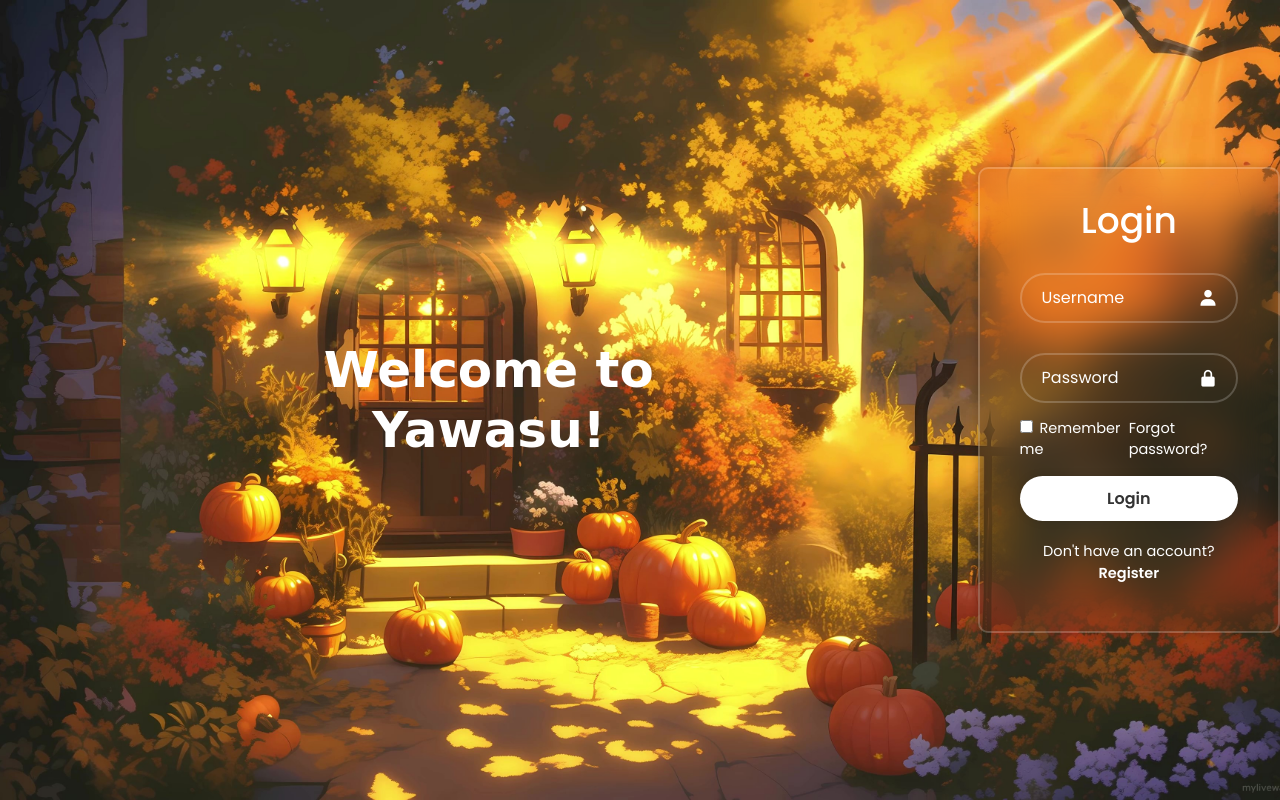
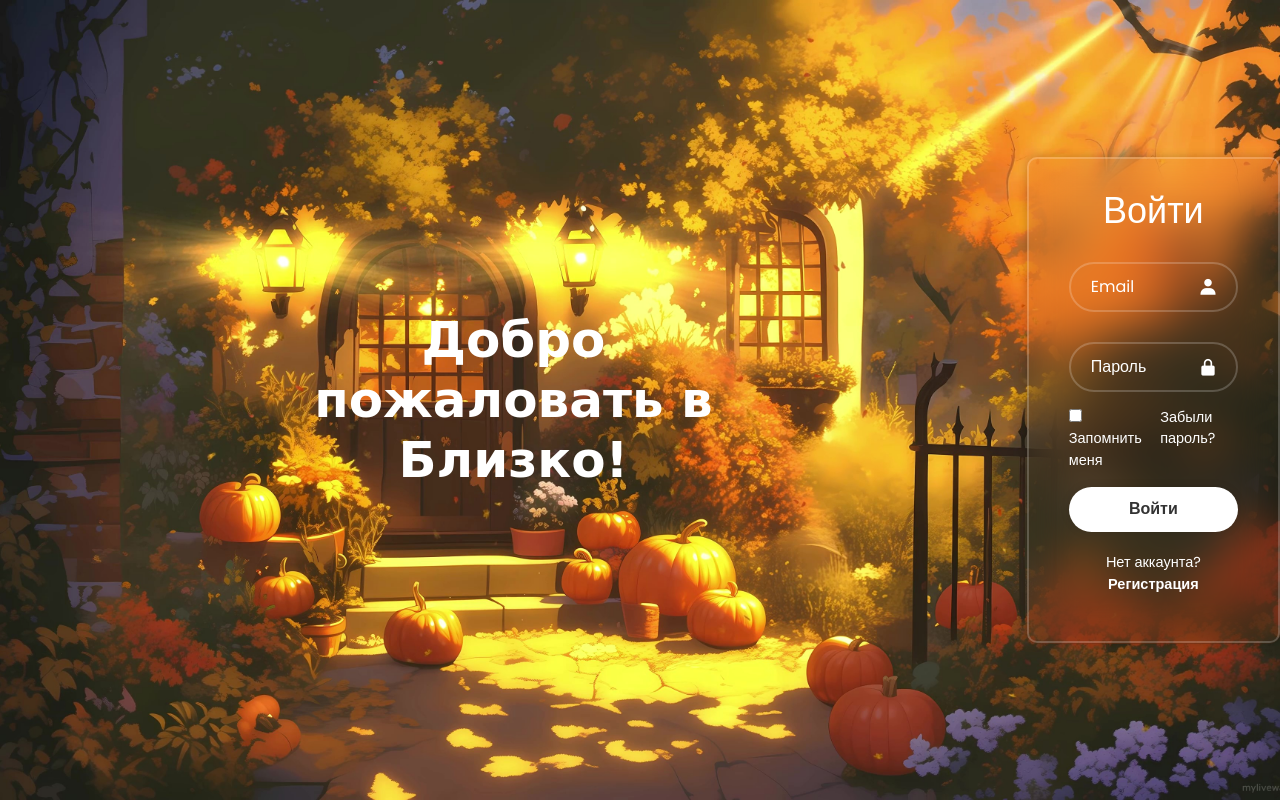
Before and after one commit to Londelord/Londelord.github.io, a plain HTML site: page index.html in a window 1280 px wide. Drawn offline with nearby package versions, Linux system fonts and the light colour scheme.

Commit message:
Changed on Russian localization

```diff
--- a/index.html
+++ b/index.html
@@ -3,7 +3,7 @@
   <head>
     <meta charset="UTF-8" />
     <meta name="viewport" content="width=device-width, initial-scale=1.0" />
-    <title>Yawasu</title>
+    <title>Близко</title>
     <link
       href="https://cdn.jsdelivr.net/npm/bootstrap@5.3.3/dist/css/bootstrap.min.css"
       rel="stylesheet"
@@ -27,17 +27,17 @@
         font-size: 50px;
       "
     >
-      Welcome to Yawasu!
+      Добро пожаловать в Близко!
     </h1>
     <div class="wrapper">
       <form action="">
-        <h1>Login</h1>
+        <h1>Войти</h1>
         <div class="input-box">
           <input
             id="login"
             type="text"
             name="login"
-            placeholder="Username"
+            placeholder="Email"
             required
           />
           <i class="bx bxs-user"></i>
@@ -46,18 +46,18 @@
           <input
             id="password"
             type="password"
-            placeholder="Password"
+            placeholder="Пароль"
             required
           />
           <i class="bx bxs-lock-alt"></i>
         </div>
         <div class="remember-forgot">
-          <label><input type="checkbox" /> Remember me</label>
-          <a href="#">Forgot password?</a>
+          <label><input type="checkbox" /> Запомнить меня</label>
+          <a href="#">Забыли пароль?</a>
         </div>
-        <button id="log_btn" type="submit" class="wbtn">Login</button>
+        <button id="log_btn" type="submit" class="wbtn">Войти</button>
         <div class="register-link">
-          <p>Don't have an account? <a href="#">Register</a></p>
+          <p>Нет аккаунта? <a href="#">Регистрация</a></p>
         </div>
       </form>
     </div>
```
